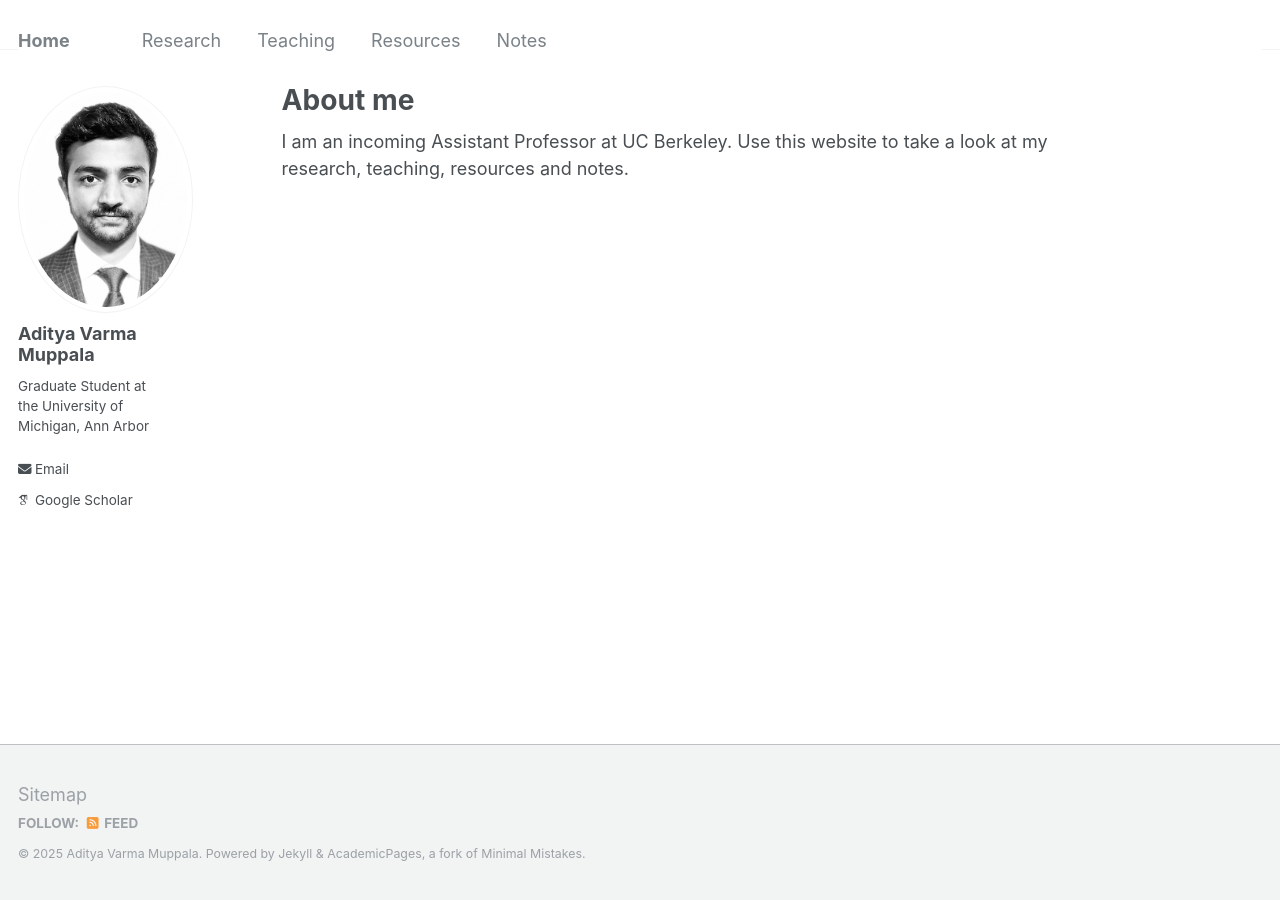
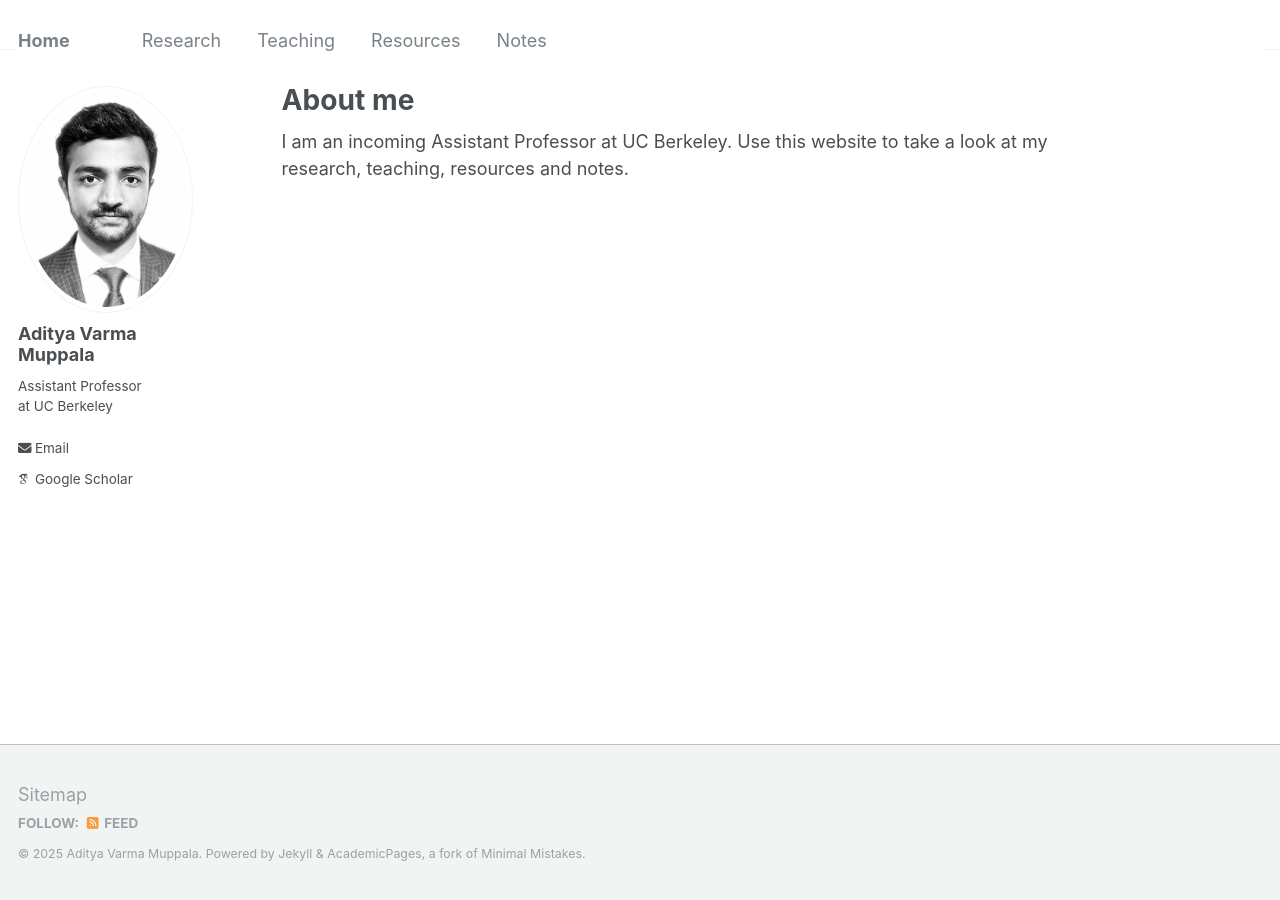
Before and after one commit to AdityaMuppala/adityamuppala.github.io, a Jekyll site: the page built from _pages/about.md, in a window 1280 px wide. Built offline with Jekyll 4.4.1, drawn with Linux system fonts in a browser that asks for light colours; some web fonts are replaced.

Commit message:
Update _config.yml

```diff
--- a/_config.yml
+++ b/_config.yml
@@ -24,7 +24,7 @@ author:
   avatar           : "Aditya.jpg"
   name             : "Aditya Varma Muppala"
   pronouns         : # example: "she/her"
-  bio              : "Graduate Student at the University of Michigan, Ann Arbor"
+  bio              : "Assistant Professor at UC Berkeley"
   location         : # "Berkeley, California"
   employer         : # "University of California, Berkeley"
   uri              : # URL
```
